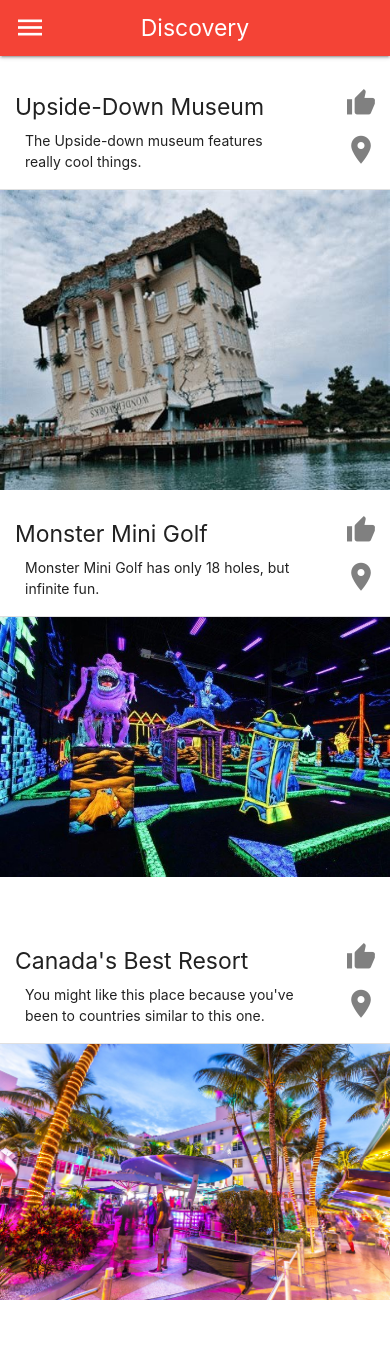
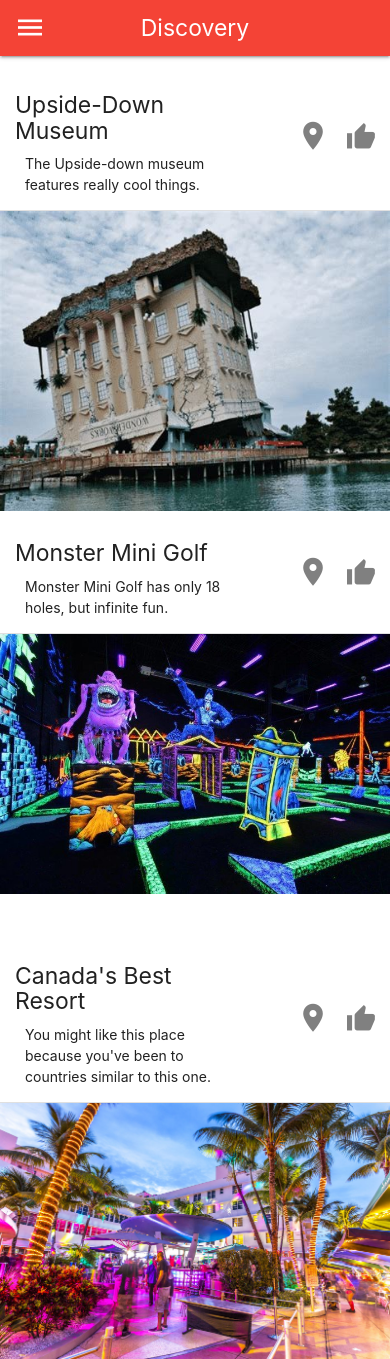
Before and after one commit to adw4236/Prox, a website: page www/discovery.html in a window 390 px wide. Drawn offline with Linux system fonts and the light colour scheme; some packages are replaced by stand-ins of ours; files whose address does not match are found by name.

Commit message:
float issue with like buttons fixed.

```diff
--- a/www/discovery.html
+++ b/www/discovery.html
@@ -10,9 +10,6 @@
         <link rel="stylesheet" href="css/icons.css" />
         <link rel="stylesheet" type="text/css" href="css/general.css">
         <script type="text/javascript" src="js/general.js"></script>
-        <style>
-
-        </style>
     </head>
     <body>
 
@@ -35,12 +32,12 @@
 
         <div id="locations" class="collection">
             <div id="locations-template" class="card-image">
-                <table>
+                <table id="disc-items">
                     <tr>
                         <td>
                             <h5 style="padding:0 0 0 10px;"class="name"></h5>
                             <span style="padding:0 0 0 20px;display:block;float:left;" class="desc"></span></td>
-                        <td>
+                        <td style="min-width:150px;">
                             <i style="float:right;font-size:2em;padding:10px;color:gray;" class="icon-like"></i>
                             <i style="float:right;font-size:2em;padding:10px;color:gray;" class="icon-discovery"></i>
                         </td>
```
